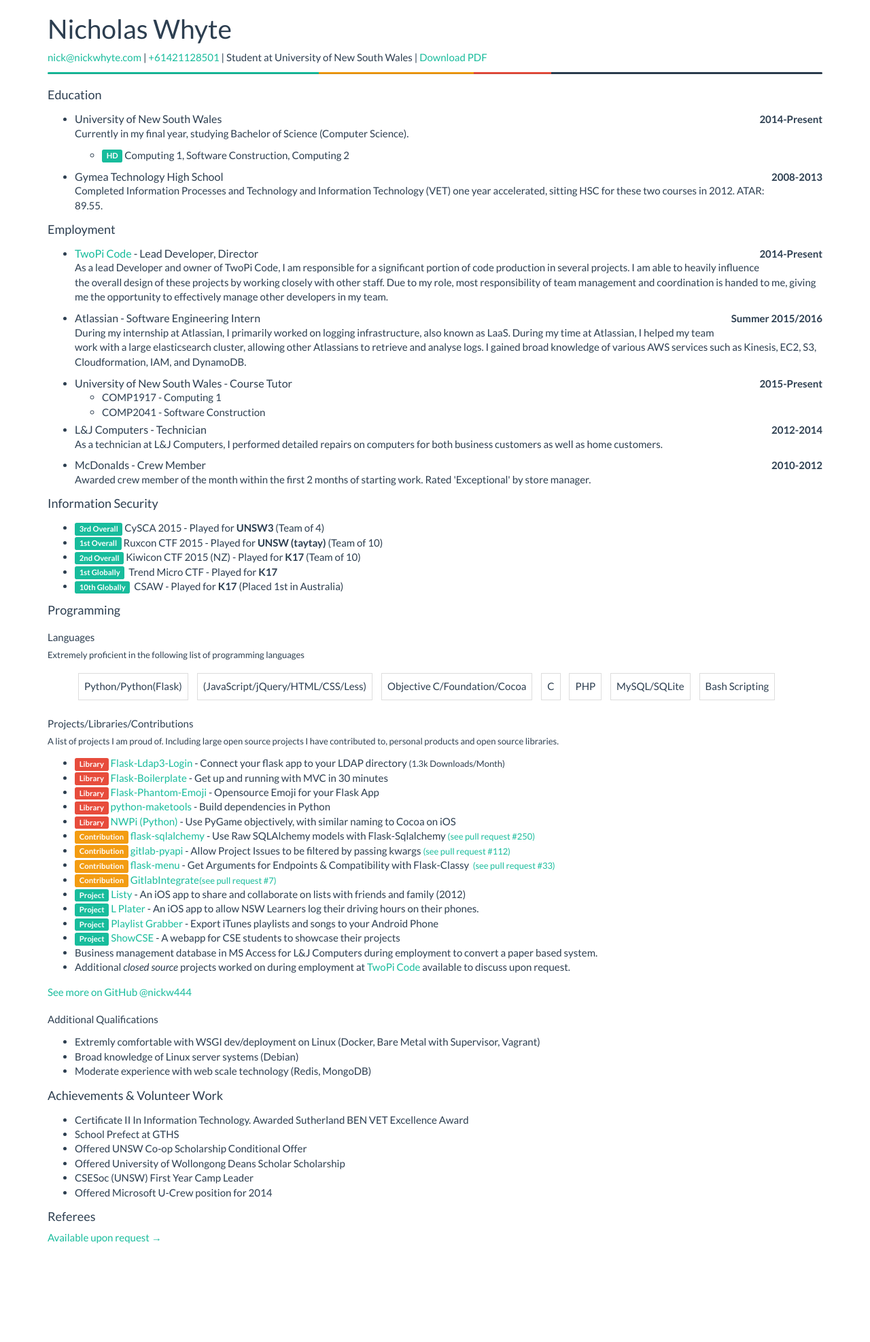
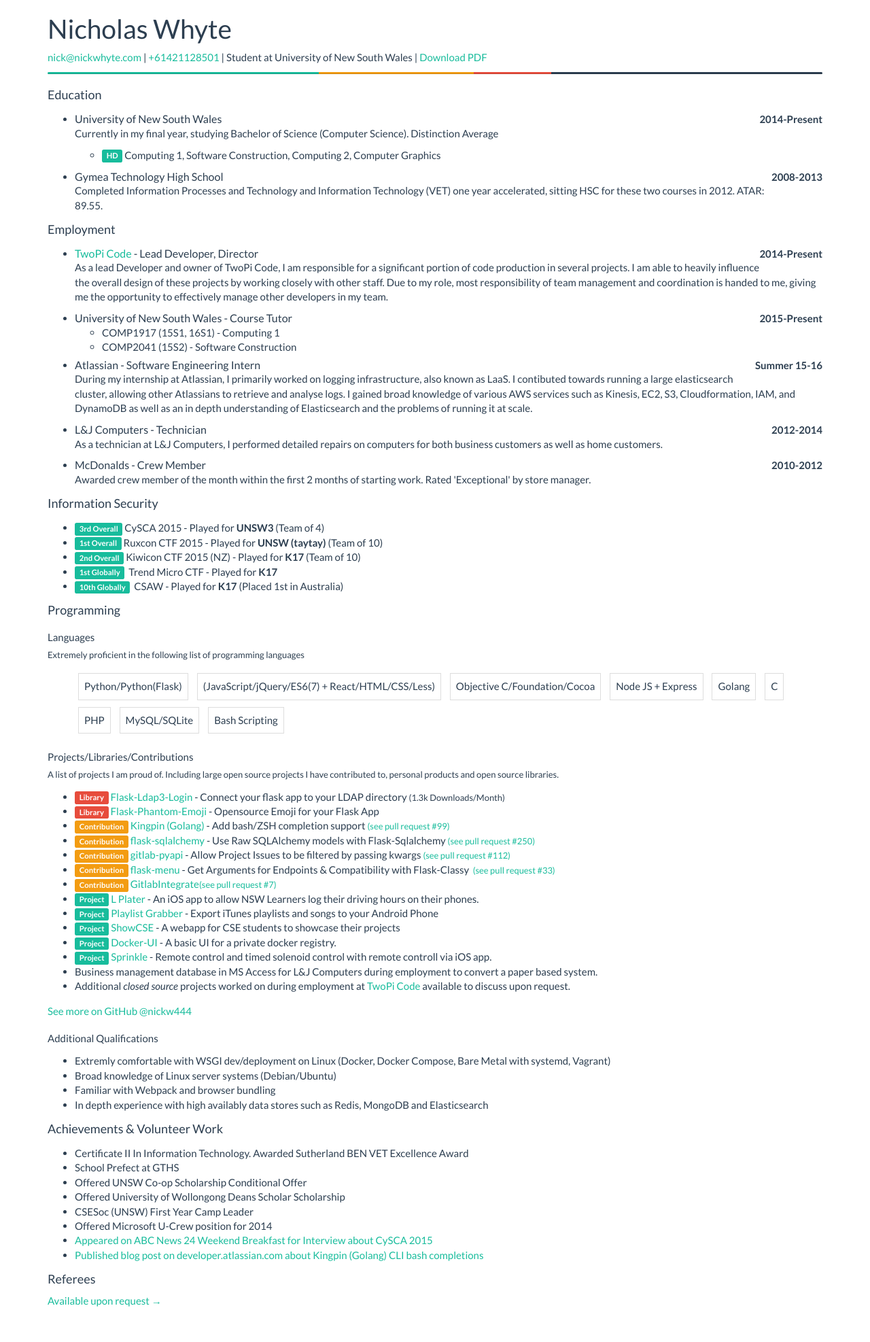
Before and after one commit to nickw444/nickw444.github.io, a Jekyll site: the page resume/index.html, which Jekyll copies as it is, in a window 1280 px wide. Shown: the whole page at 68% size. Built offline with Jekyll 4.4.1, drawn with Linux system fonts in a browser that asks for light colours; before the commit the page ends 1882 px from its top, so only the background shows below that.

Commit message:
Update Resume

```diff
--- a/resume/index.html
+++ b/resume/index.html
@@ -6,13 +6,11 @@
         <style type="text/css">
         h2 {
             font-size: 18px;
-            /*margin: 0;*/
             margin-top:15px;
         }
         h3 {
             font-size: 15px;
             font-weight: 300;
-            /*font-size: 14px;*/
         }
         h4 {
             font-size: 16px;
@@ -36,6 +34,19 @@
             font-weight: 500;
         }
         </style>
+        <style>
+          .print h1 {
+            font-size:24px
+          }
+          .print .inline-list li {
+            margin:3px;
+            padding: 4px;
+          }
+          .print p,
+          .print li {
+            font-size:12px;
+          }
+        </style>
     </head>
     <body>
         <div class="container">
@@ -54,9 +65,9 @@
                 <li><span class="pull-right"><strong>2014-Present</strong></span>
                     <h4>University of New South Wales</h4>
                     <p>
-                        Currently in my final year, studying Bachelor of Science (Computer Science).
+                        Currently in my final year, studying Bachelor of Science (Computer Science). Distinction Average
                         <ul>
-                            <li><span class="label label-success">HD</span> Computing 1, Software Construction, Computing 2</li>
+                            <li><span class="label label-success">HD</span> Computing 1, Software Construction, Computing 2, Computer Graphics</li>
                         </ul>
                     </p>
                 </li>
@@ -75,18 +86,18 @@
                     As a lead Developer and owner of TwoPi Code, I am responsible for a significant portion of code production in several projects. I am able to heavily influence the overall design of these projects by working closely with other staff. Due to my role, most responsibility of team management and coordination is handed to me, giving me the opportunity to effectively manage other developers in my team.
                     </p>
                 </li>
-                <li><span class="pull-right"><strong>Summer 2015/2016</strong></span>
-                    <h4>Atlassian - Software Engineering Intern</h4>
-                    <p>
-                        During my internship at Atlassian, I primarily worked on logging infrastructure, also known as LaaS. During my time at Atlassian, I helped my team work with a large elasticsearch cluster, allowing other Atlassians to retrieve and analyse logs. I gained broad knowledge of various AWS services such as Kinesis, EC2, S3, Cloudformation, IAM, and DynamoDB.
-                    </p>
-                </li>
                 <li><span class="pull-right"><strong>2015-Present</strong></span>
                     <h4>University of New South Wales - Course Tutor</h4>
                     <ul>
-                        <li>COMP1917 - Computing 1</li>
-                        <li>COMP2041 - Software Construction</li>
+                        <li>COMP1917 (15S1, 16S1) - Computing 1</li>
+                        <li>COMP2041 (15S2) - Software Construction</li>
                     </ul>
+                </li>
+                <li><span class="pull-right"><strong>Summer 15-16</strong></span>
+                    <h4>Atlassian - Software Engineering Intern</h4>
+                    <p>
+                        During my internship at Atlassian, I primarily worked on logging infrastructure, also known as LaaS. I contibuted towards running a large elasticsearch cluster, allowing other Atlassians to retrieve and analyse logs. I gained broad knowledge of various AWS services such as Kinesis, EC2, S3, Cloudformation, IAM, and DynamoDB as well as an in depth understanding of Elasticsearch and the problems of running it at scale.
+                    </p>
                 </li>
                 <li><span class="pull-right"><strong>2012-2014</strong></span>
                     <h4>L&amp;J Computers - Technician</h4>
@@ -116,8 +127,10 @@
 
             <ul class="inline-list hidden-print">
                 <li>Python/Python(Flask)</li>
-                <li>(JavaScript/jQuery/HTML/CSS/Less)</li>
+                <li>(JavaScript/jQuery/ES6(7) + React/HTML/CSS/Less)</li>
                 <li>Objective C/Foundation/Cocoa</li>
+                <li>Node JS + Express</li>
+                <li>Golang</li>
                 <li>C</li>
                 <li>PHP</li>
                 <li>MySQL/SQLite</li>
@@ -125,8 +138,10 @@
             </ul>
             <ul class="visible-print-block">
                 <li>Python/Python(Flask)</li>
-                <li>(JavaScript/jQuery/HTML/CSS/Less)</li>
+                <li>(JavaScript/jQuery/ES6(7) + React/HTML/CSS/Less)</li>
                 <li>Objective C/Foundation/Cocoa</li>
+                <li>Node JS + Express</li>
+                <li>Golang</li>
                 <li>C</li>
                 <li>PHP</li>
                 <li>MySQL/SQLite</li>
@@ -136,28 +151,27 @@
             <h6>A list of projects I am proud of. Including large open source projects I have contributed to,  personal products and open source libraries.</h6>
             <ul>
                 <li><span class="label label-danger">Library</span> <a href="https://github.com/nickw444/flask-ldap3-login/">Flask-Ldap3-Login</a> - Connect your flask app to your LDAP directory <span class="small">(1.3k Downloads/Month)</span></li>
-                <li><span class="label label-danger">Library</span> <a href="https://github.com/nickw444/Flask-Boilerplate">Flask-Boilerplate</a> - Get up and running with MVC in 30 minutes</li>
                 <li><span class="label label-danger">Library</span> <a href="https://github.com/nickw444/flask-phantom-emoji">Flask-Phantom-Emoji</a> - Opensource Emoji for your Flask App</li>
-                <li><span class="label label-danger">Library</span> <a href="https://github.com/nickw444/python-maketools">python-maketools</a> - Build dependencies in Python</li>
-                <li><span class="label label-danger">Library</span> <a href="https://github.com/nickw444/NWPi">NWPi (Python)</a> - Use PyGame objectively, with similar naming to Cocoa on iOS</li>
+                <li><span class="label label-warning">Contribution</span> <a href="https://github.com/alecthomas/kingpin">Kingpin (Golang)</a> - Add bash/ZSH completion support <span class="small"><a href="https://github.com/alecthomas/kingpin/pull/99">(see pull request #99)</a></span></li>
                 <li><span class="label label-warning">Contribution</span> <a href="https://github.com/mitsuhiko/flask-sqlalchemy">flask-sqlalchemy</a> - Use Raw SQLAlchemy models with Flask-Sqlalchemy <span class="small"><a href="https://github.com/mitsuhiko/flask-sqlalchemy/pull/250">(see pull request #250)</a></span></li>
                 <li><span class="label label-warning">Contribution</span> <a href="https://github.com/Itxaka/pyapi-gitlab">gitlab-pyapi</a> - Allow Project Issues to be filtered by passing kwargs <span class="small"><a href="https://github.com/Itxaka/pyapi-gitlab/pull/112">(see pull request #112)</a></span></li>
-                <li><span class="label label-warning">Contribution</span> <a href="https://github.com/Itxaka/pyapi-gitlab">flask-menu</a> - Get Arguments for Endpoints &amp; Compatibility with Flask-Classy <span class="small"><a href="https://github.com/inveniosoftware/flask-menu/pull/33">&nbsp;(see pull request #33)</a></span></li>
+                <li><span class="label label-warning">Contribution</span> <a href="https://github.com/inveniosoftware/flask-menu">flask-menu</a> - Get Arguments for Endpoints &amp; Compatibility with Flask-Classy <span class="small"><a href="https://github.com/inveniosoftware/flask-menu/pull/33">&nbsp;(see pull request #33)</a></span></li>
                 <li><span class="label label-warning">Contribution</span> <a href="https://github.com/SnoringFrog/GitlabIntegrate">GitlabIntegrate</a><span class="small"><a href="https://github.com/SnoringFrog/GitlabIntegrate/pull/7">(see pull request #7)</a></span></li>
-                <li><span class="label label-success">Project</span> <a href="http://listy.nickwhyte.com/">Listy</a> - An iOS app to share and collaborate on lists with friends and family (2012)</li>
                 <li><span class="label label-success">Project</span> <a href="https://itunes.apple.com/tw/app/id458958123?mt=8">L Plater</a> - An iOS app to allow NSW Learners log their driving hours on their phones.</li>
                 <li><span class="label label-success">Project</span> <a href="https://github.com/nickw444/playlist-grabber">Playlist Grabber</a> - Export iTunes playlists and songs to your Android Phone</li>
                 <li><span class="label label-success">Project</span> <a href="https://github.com/nickw444/ShowCSE">ShowCSE</a> - A webapp for CSE students to showcase their projects</li>
-
+                <li><span class="label label-success">Project</span> <a href="https://github.com/nickw444/docker-ui">Docker-UI</a> - A basic UI for a private docker registry.</li>
+                <li><span class="label label-success">Project</span> <a href="https://github.com/nickw444/Sprinkle">Sprinkle</a> - Remote control and timed solenoid control with remote controll via iOS app.</li>
                 <li>Business management database in MS Access for L&amp;J Computers during employment to convert a paper based system.</li>
                 <li>Additional <i>closed source</i> projects worked on during employment at <a href="http://twopicode.com/">TwoPi Code</a> available to discuss upon request.</li>
             </ul>
             <a href="https://github.com/nickw444">See more on GitHub @nickw444</a>
             <h3>Additional Qualifications</h3>
             <ul>
-                <li>Extremly comfortable with WSGI dev/deployment on Linux (Docker, Bare Metal with Supervisor, Vagrant)</li>
-                <li>Broad knowledge of Linux server systems (Debian)</li>
-                <li>Moderate experience with web scale technology (Redis, MongoDB)</li>
+                <li>Extremly comfortable with WSGI dev/deployment on Linux (Docker, Docker Compose, Bare Metal with systemd, Vagrant)</li>
+                <li>Broad knowledge of Linux server systems (Debian/Ubuntu)</li>
+                <li>Familiar with Webpack and browser bundling</li>
+                <li>In depth experience with high availably data stores such as Redis, MongoDB and Elasticsearch</li>
             </ul>
             <h2>Achievements &amp; Volunteer Work</h2>
             <ul>
@@ -167,6 +181,8 @@
                 <li>Offered University of Wollongong Deans Scholar Scholarship</li>
                 <li>CSESoc (UNSW) First Year Camp Leader</li>
                 <li>Offered Microsoft U-Crew position for 2014</li>
+                <li><a href="https://www.youtube.com/watch?v=oBAr7mQHMZY">Appeared on ABC News 24 Weekend Breakfast for Interview about CySCA 2015</a></li>
+                <li><a href="https://developer.atlassian.com/blog/2016/03/building-helpful-golang-cli-tools/">Published blog post on developer.atlassian.com about Kingpin (Golang) CLI bash completions</a></li>
             </ul>
             <h2>Referees</h2>
             <a href="mailto:nick@nickwhyte.com">Available upon request &rarr;</a>
```
Also changed, not shown: other parts of resume/index.html (+1 -0 lines), 1 other file.
